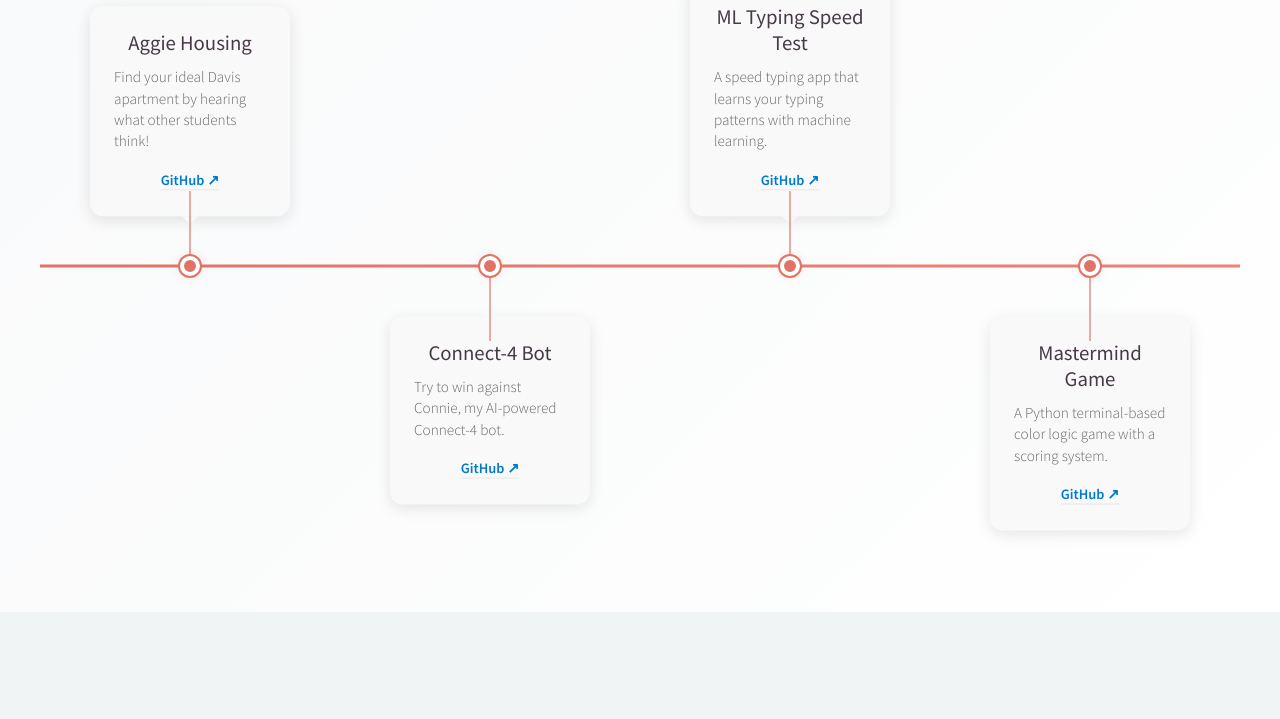
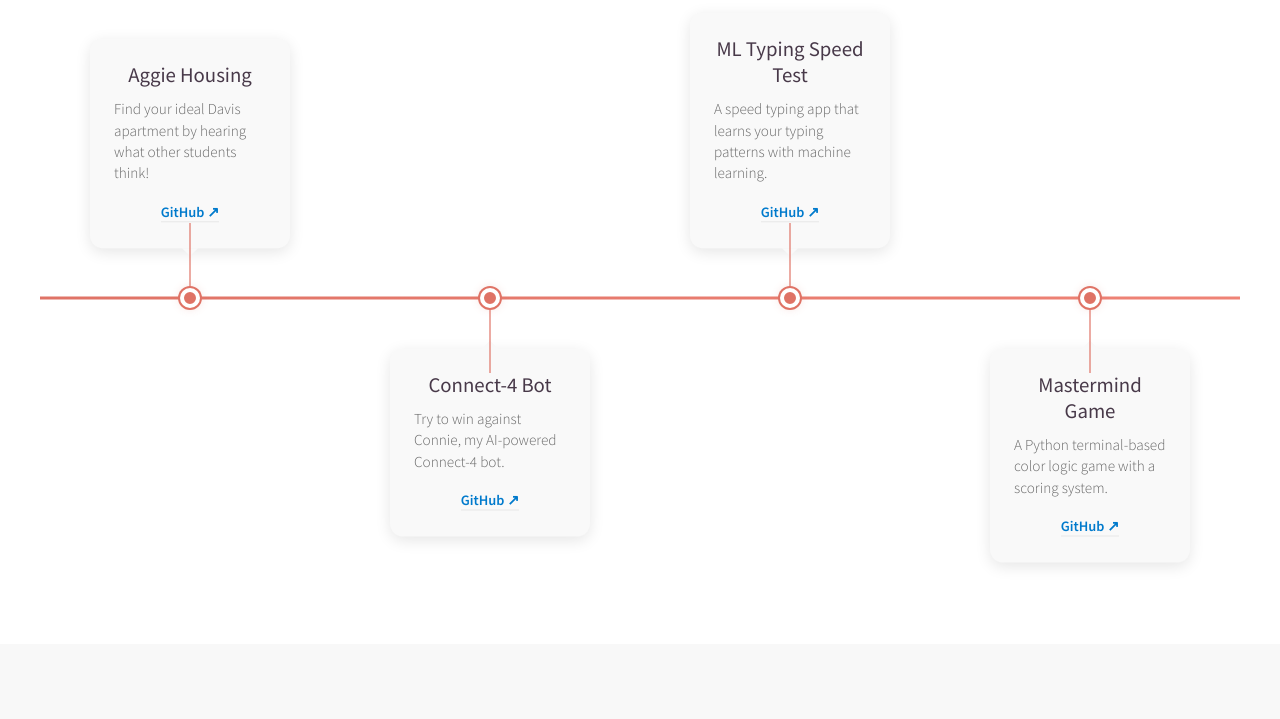
Before and after one commit to v7ncentng/Portfolio-Website, a plain HTML site: page projects.html in a window 1280 px wide. Shown: the part 191-910 px from the top of the page. Drawn offline with Linux system fonts and the light colour scheme.

Commit message:
formatting

```diff
--- a/projects.html
+++ b/projects.html
@@ -10,6 +10,7 @@
     .topnav {
       text-align: center;
       padding: 2em 0;
+      margin: 0;
     }
     .topnav a {
       margin: 0 1em;
@@ -27,16 +28,15 @@
       color: #000000;
     }
 
-    /* Projects section background wrapper */
-    .projects-section {
-      background: linear-gradient(135deg, #f8f9fa 0%, #fff 100%);
-      padding-top: 2em;
+    .timeline-wrapper {
+      padding: 4em 2em 6em;
+      overflow-x: auto;
+      background: #ffffff;
+      margin-top: 0;
     }
 
-    .timeline-wrapper {
-      padding: 2em 2em 6em;
-      overflow-x: auto;
-      margin-top: 0;
+    body {
+      background-color: #ffffff;
     }
 
     .horizontal-timeline {
@@ -355,6 +355,7 @@
     /* Experience Section Styles */
     .experience-section {
       padding: 6em 2em 4em;
+      background: #F8F8F8
     }
 
     .experience-heading {
@@ -537,14 +538,14 @@
     <a href="background.html">// About //</a>
   </div>
 
-  <!-- Projects Section -->
-  <div class="projects-section">
+  <!-- Projects Section with White Background -->
+  <div style="background: #ffffff; padding: 2em 0;">
     <!-- Page Header -->
     <h1 class="project-heading">Projects:</h1>
 
     <!-- Timeline -->
     <div class="timeline-wrapper">
-      <div class="horizontal-timeline">
+    <div class="horizontal-timeline">
 
       <div class="timeline-event">
         <div class="content" onclick="openModal('aggie-housing')">
@@ -615,7 +616,6 @@
         </div>
       </div>
     </div>
-  </div>
   </div>
 
   <div id="connect4-bot-modal" class="modal">
```
Also changed, not shown: index.html (+0 -2 lines).
